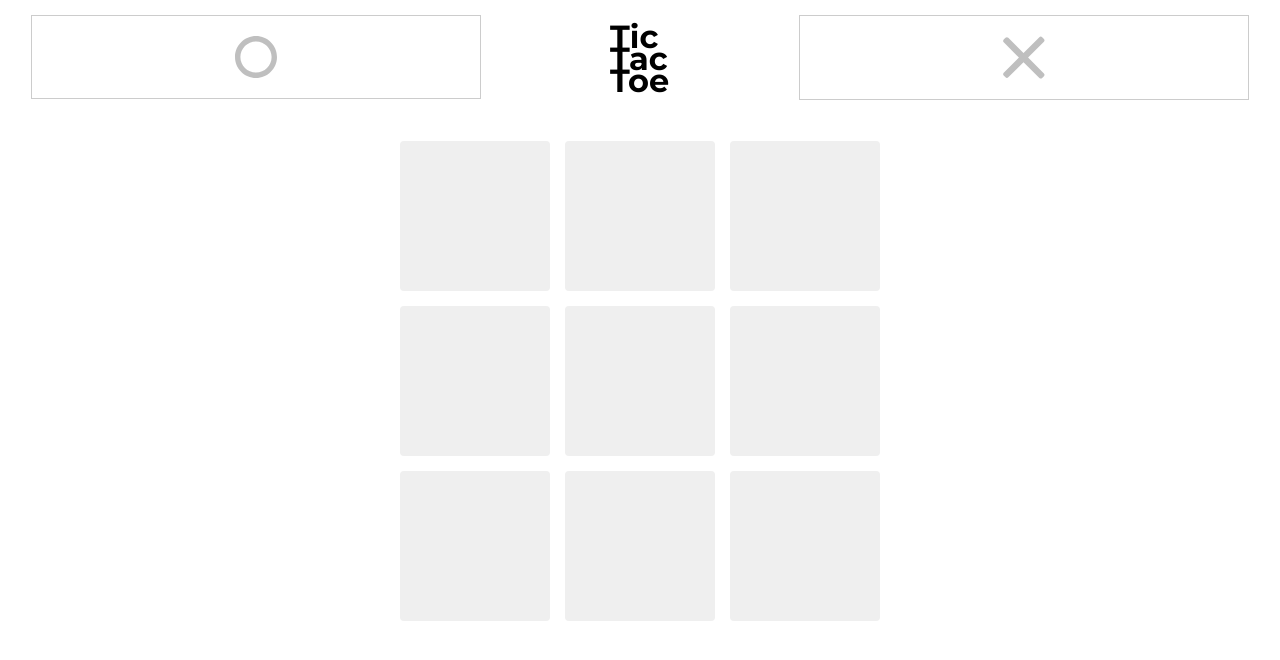
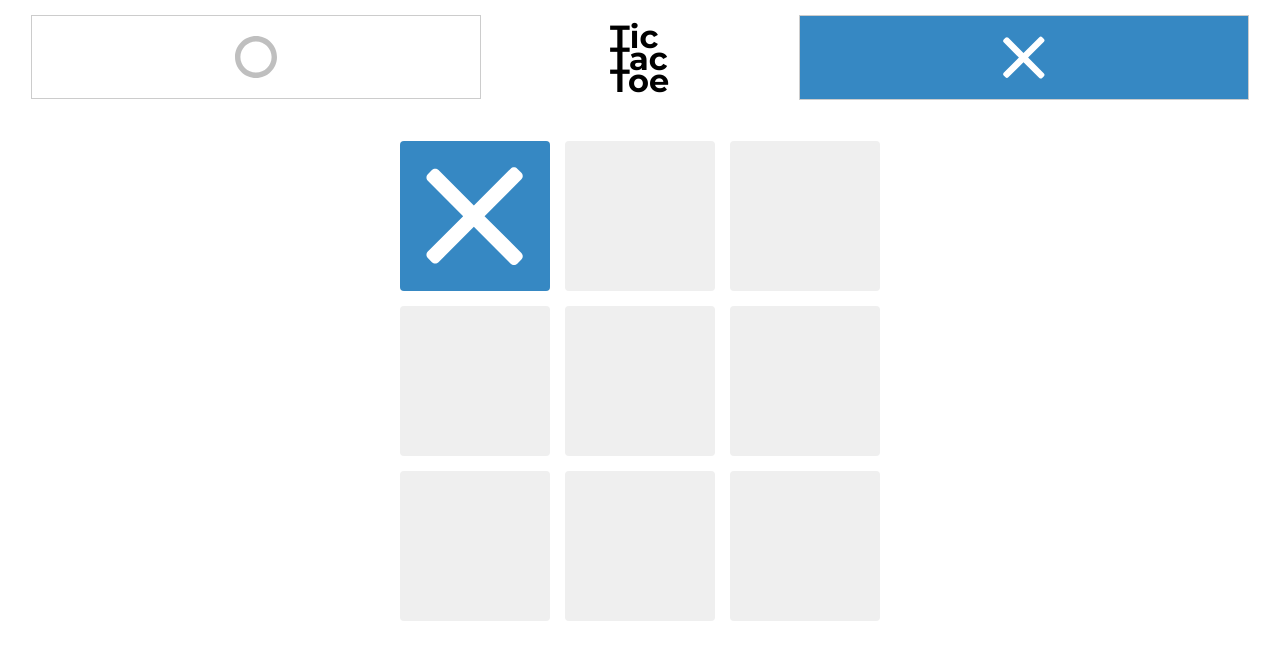
Before and after one commit to scotpfleghaar/Tic-Tac-Toe, a plain HTML site: page index.html in a window 1280 px wide. Both pictures are taken after a click on the item 475 px from the left and 215 px from the top of the page. Drawn offline with nearby package versions, Linux system fonts and the light colour scheme.

Commit message:
Some initial Code in place
-Added the functionality of each the players when they are selected. work on out to change that implementation

```diff
--- a/index.html
+++ b/index.html
@@ -7,9 +7,11 @@
     <link href='https://fonts.googleapis.com/css?family=Montserrat:400,700' rel='stylesheet' type='text/css'>
     <link rel="stylesheet" href="css/normalize.css">
     <link rel="stylesheet" href="css/style.css">
+
 </head>
 
 <body>
+
     <div class="board" id="board">
         <header>
             <h1>Tic Tac Toe</h1>
@@ -34,6 +36,8 @@
             <li class="box"></li>
         </ul>
     </div>
+    <script src="https://ajax.googleapis.com/ajax/libs/jquery/3.2.1/jquery.min.js"></script>
+    <script src="js/main.js"></script>
 </body>
 
 </html>
--- a/js/main.js
+++ b/js/main.js
@@ -0,0 +1,81 @@
+$(document).ready(function () {
+    //Adding the HTML for the start screen before the board
+    $(".board").before('<div class="screen screen-start" id="start"><header><h1>Tic Tac Toe</h1><a href="#" class="button">Start game</a></header></div>');
+
+    //Adding the HTML to be displayed after the board in the Dom to be referenced later.
+    $(".board").after('<div class="screen screen-win" id="finish"><header><h1>Tic Tac Toe</h1><p class="message"></p><a href="#" class="button">New game</a></header></div>');
+
+    //Display Nothing, but Start Screen
+    //$(".board").css("display", "none");
+    $(".screen-win").css("display", "none");
+    //$(".screen-start").css("display", "block");
+
+    //DELETE AT END:
+    $(".screen-start").css("display", "none");
+
+    //When Start Game is clicked, the start screen disappears.
+    //$('#start a').on('click', function () {
+    //    $(".board").css("display", "");
+    //    $(".screen-start").css("display", "none");
+    //});
+
+
+
+
+    //$(".box").hover(function () {
+    //    $(this).css("background-image", 'url(' + "../img/x.svg" + ')')
+    //}, function () {
+    //    $(this).css("background-image", '')
+    //})
+
+    //$(".box").not('.box-filled-1').click(function () {
+    //    $(this).addClass("box-filled-2");
+    //})
+
+    //$(".box").not('.box-filled-2').click(function () {
+    //    $(this).addClass("box-filled-1");
+    //})
+
+    var currentTurn = 1; // 1 = X and player1
+
+
+    if (currentTurn === 1) {
+
+        $("#player1").removeClass("active");
+        $("#player2").addClass("active");
+
+        $(".box").not($('.box-filled-1'), $('.box-filled-2')).hover(function () {
+            $(this).css("background-image", 'url(' + "img/x.svg" + ')')
+        }, function () {
+            $(this).css("background-image", '')
+        })
+
+        $(".box").not($('.box-filled-1'), $('.box-filled-2')).click(function () {
+            $(this).addClass("box-filled-2");
+
+        })
+
+    }
+
+    if (currentTurn === 2) {
+
+        $("#player2").removeClass("active");
+        $("#player1").addClass("active");
+
+        $(".box").not($('.box-filled-2'), $('.box-filled-1')).hover(function () {
+            $(this).css("background-image", 'url(' + "img/o.svg" + ')')
+        }, function () {
+            $(this).css("background-image", '')
+        })
+
+
+        $(".box").not($('.box-filled-2'), $('.box-filled-1')).click(function () {
+            $(this).addClass("box-filled-1");
+
+        })
+
+    }
+
+
+
+});
```
